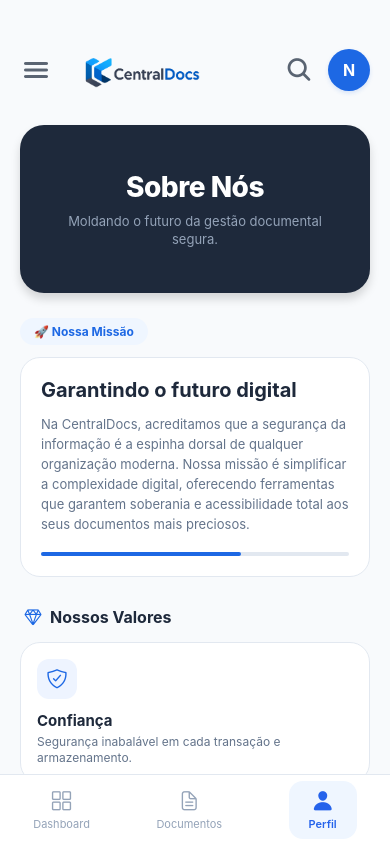
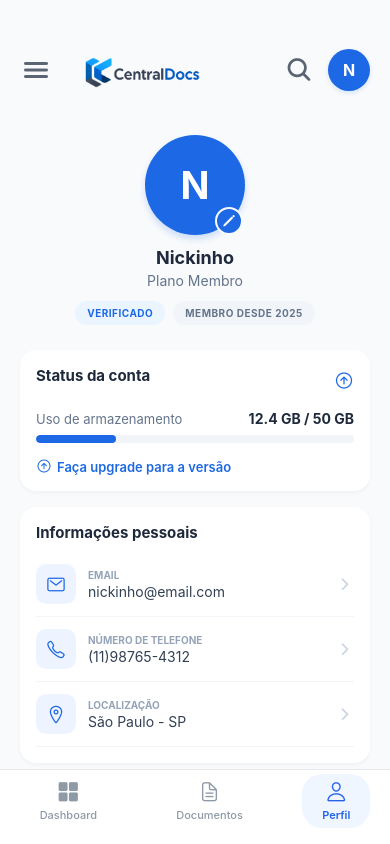
Before and after one commit to Arturqueiiroz/CentralDocsMobile, a React Native app: screen / in a window 390 px wide. Built offline with nearby package versions, Linux system fonts and the light colour scheme.

Commit message:
fix: altera a rota inicial para a tela de Perfil

```diff
--- a/App.tsx
+++ b/App.tsx
@@ -35,7 +35,7 @@ export default function App() {
     return (
         <NavigationContainer>
             <Stack.Navigator
-                initialRouteName="SobreNos"
+                initialRouteName="Perfil"
                 screenOptions={{
                     headerShown: false,
                 }}
```
